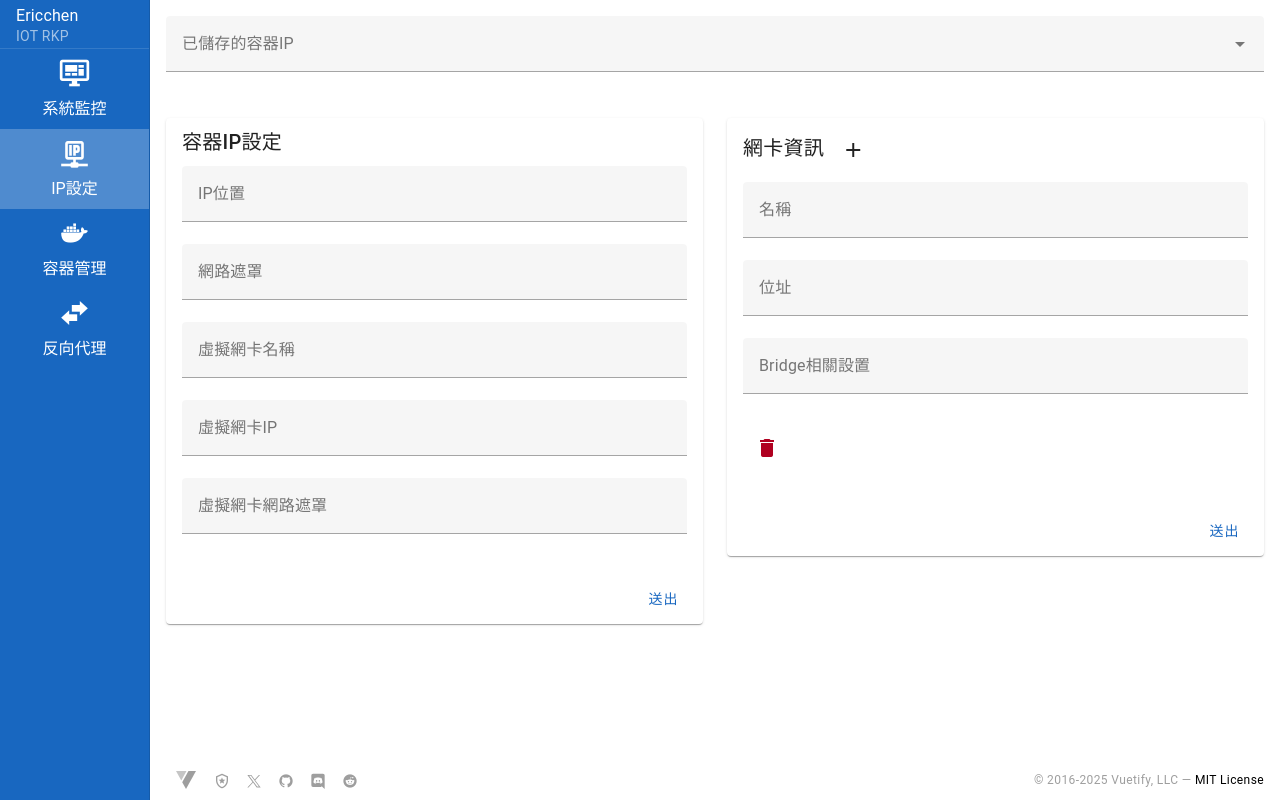
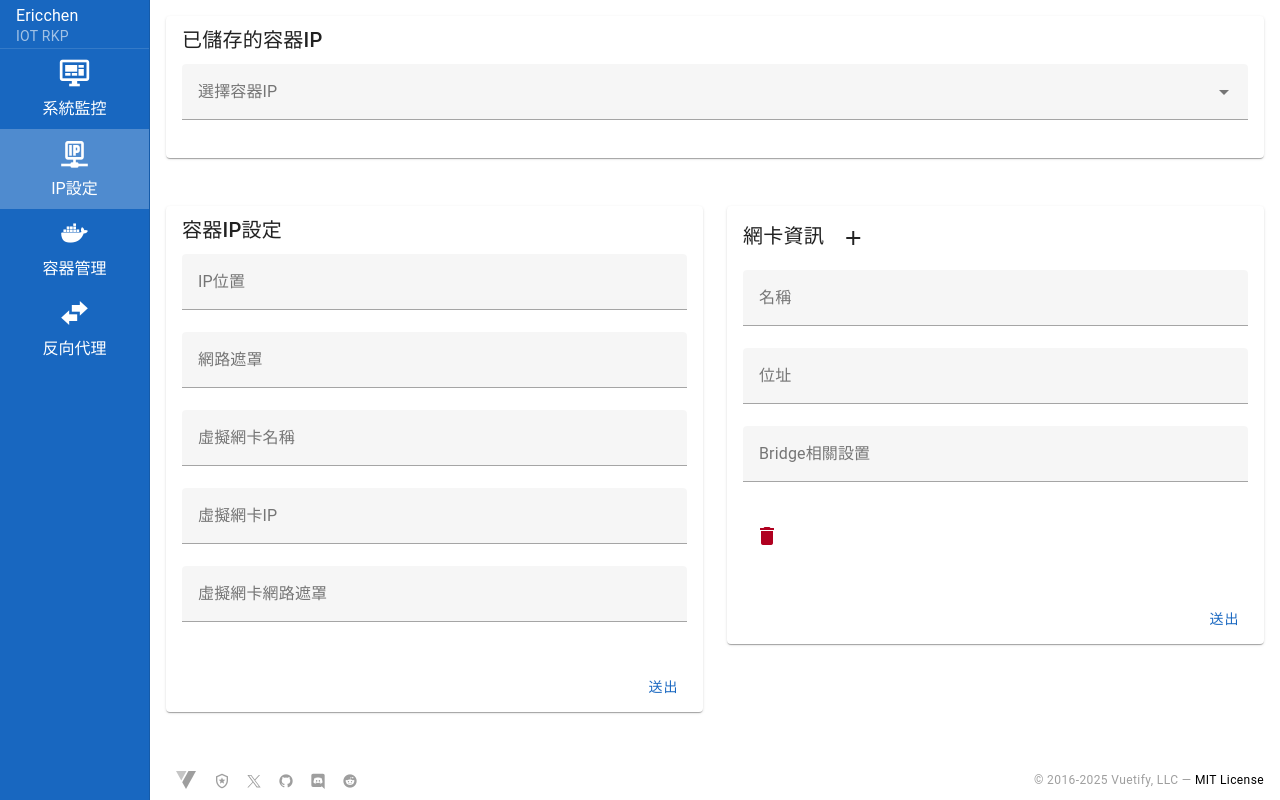
Before and after one commit to Jyunnn/iot_rkpweb, a Vue app: page /IPConfiguration in a window 1280 px wide. Built offline with nearby package versions, Linux system fonts and the light colour scheme; no server answers; a small style sheet from the web is missing.

Commit message:
feat: wrap saved IP selector in card

```diff
--- a/src/pages/IPConfiguration.vue
+++ b/src/pages/IPConfiguration.vue
@@ -3,15 +3,20 @@
     <v-form>
       <v-row>
         <v-col cols="12">
+          <v-card class="mb-6">
+            <v-card-title>已儲存的容器IP</v-card-title>
+            <v-card-text>
               <v-select
                 v-model="selectedSavedIp"
                 clearable
                 item-title="name"
                 item-value="id"
                 :items="savedContainerIps"
-            label="已儲存的容器IP"
+                label="選擇容器IP"
                 return-object
               />
+            </v-card-text>
+          </v-card>
         </v-col>
         <v-col cols="12" md="6">
           <v-card>
```
Lines whose indentation alone changed are shown as unchanged.
